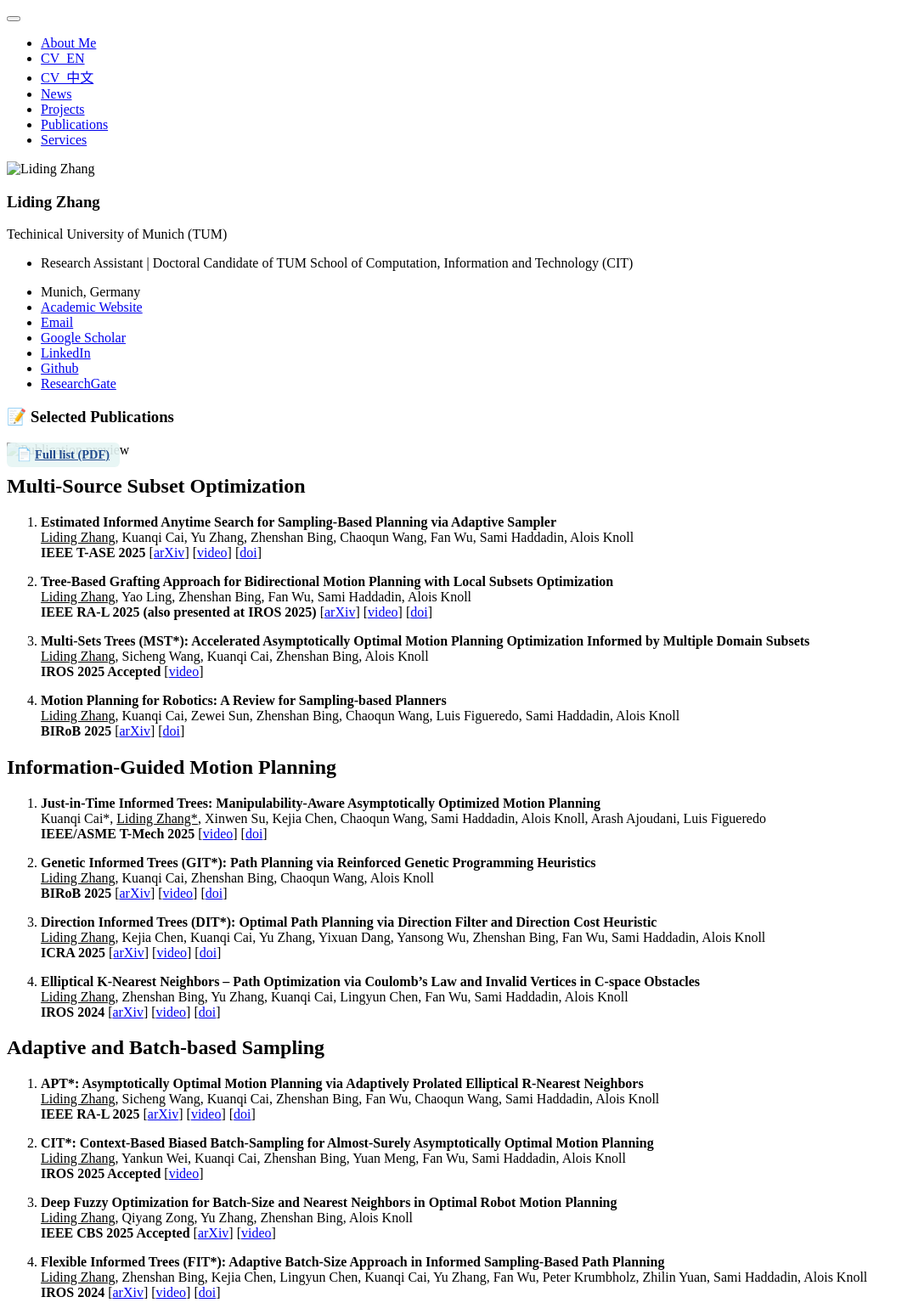
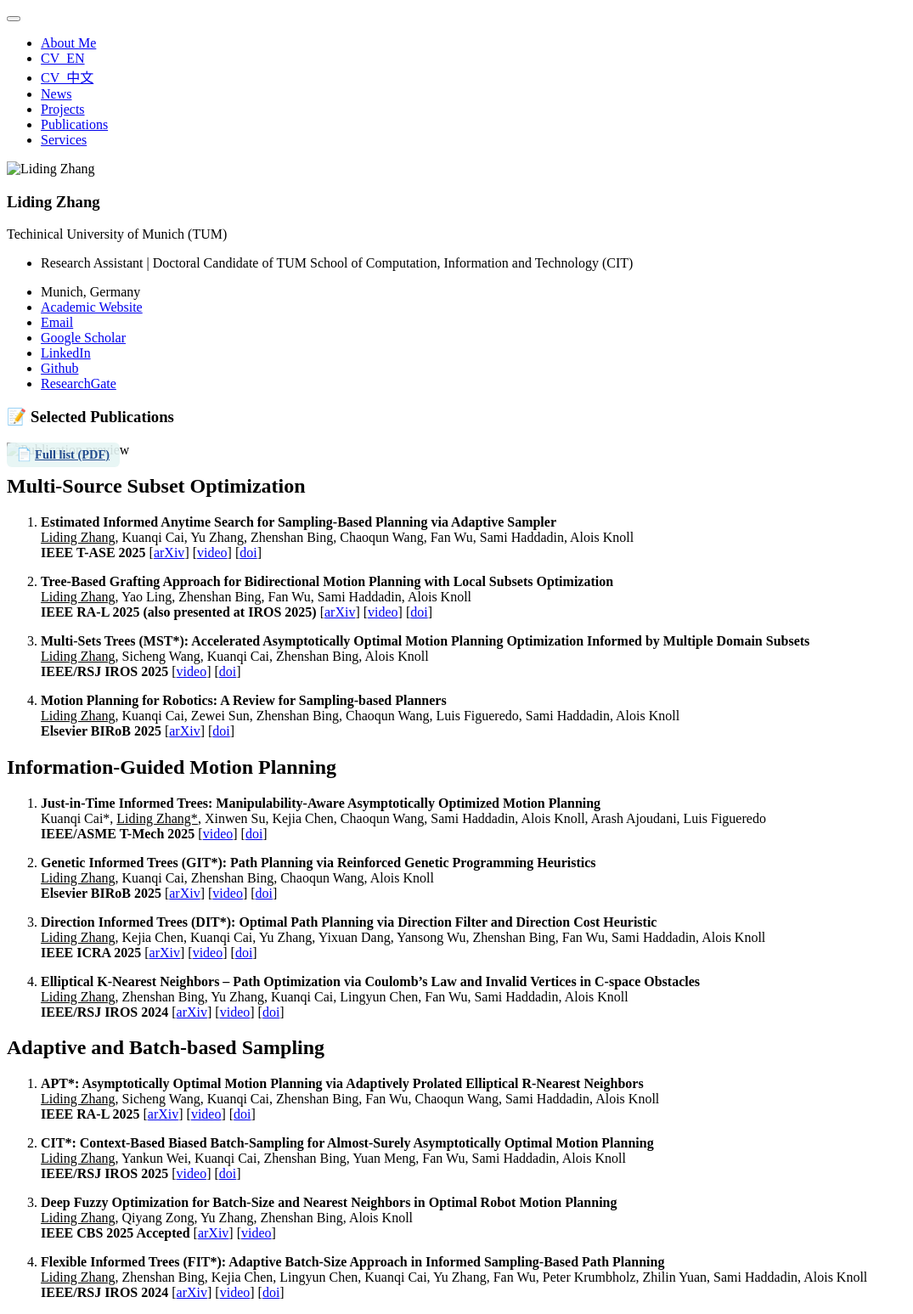
Before and after one commit to Liding-Zhang/liding-zhang.github.io, a Jekyll site: the page built from _pages/includes/publication.md, in a window 1280 px wide. Shown: the whole page at 85% size, without its empty margins (0-1075 px from the left). Built offline with Jekyll 4.4.1, drawn with Linux system fonts in a browser that asks for light colours; our own code applies the rules of GitHub Pages for plain Markdown files.

```diff
--- a/_pages/includes/publication.md
+++ b/_pages/includes/publication.md
@@ -46,13 +46,14 @@
 
 3. **Multi-Sets Trees (MST*): Accelerated Asymptotically Optimal Motion Planning Optimization Informed by Multiple Domain Subsets**
 <br /><u>Liding Zhang</u>, Sicheng Wang, Kuanqi Cai, Zhenshan Bing, Alois Knoll
-<br /> **IROS 2025 Accepted**
+<br /> **IEEE/RSJ IROS 2025**
 [[video](https://youtu.be/obftvS0a41M)]
+[[doi](https://doi.org/10.1109/IROS60139.2025.11246371)]
 
 
 4. **Motion Planning for Robotics: A Review for Sampling-based Planners**
 <br /><u>Liding Zhang</u>, Kuanqi Cai, Zewei Sun, Zhenshan Bing, Chaoqun Wang, Luis Figueredo, Sami Haddadin, Alois Knoll
-<br /> **BIRoB 2025**
+<br /> **Elsevier BIRoB 2025**
 [[arXiv](https://arxiv.org/pdf/2410.19414)]
 [[doi](https://doi.org/10.1016/j.birob.2024.100207)]
 
@@ -69,21 +70,21 @@
 
 2. **Genetic Informed Trees (GIT*): Path Planning via Reinforced Genetic Programming Heuristics**
 <br /><u>Liding Zhang</u>, Kuanqi Cai, Zhenshan Bing, Chaoqun Wang, Alois Knoll
-<br /> **BIRoB 2025**
+<br /> **Elsevier BIRoB 2025**
 [[arXiv](https://arxiv.org/pdf/2508.20871)]
 [[video](https://youtu.be/URjXbc_BiYg)]
 [[doi](https://doi.org/10.1016/j.birob.2025.100237)]
 
 3. **Direction Informed Trees (DIT*): Optimal Path Planning via Direction Filter and Direction Cost Heuristic**
 <br /><u>Liding Zhang</u>, Kejia Chen, Kuanqi Cai, Yu Zhang, Yixuan Dang, Yansong Wu, Zhenshan Bing, Fan Wu, Sami Haddadin, Alois Knoll
-<br /> **ICRA 2025**
+<br /> **IEEE ICRA 2025**
 [[arXiv](https://arxiv.org/pdf/2508.19168)]
 [[video](https://youtu.be/2SX6QT2NOek)]
 [[doi](https://doi.org/10.1109/ICRA55743.2025.11127725)]
 
 4. **Elliptical K-Nearest Neighbors -- Path Optimization via Coulomb's Law and Invalid Vertices in C-space Obstacles**
 <br /><u>Liding Zhang</u>, Zhenshan Bing, Yu Zhang, Kuanqi Cai, Lingyun Chen, Fan Wu, Sami Haddadin, Alois Knoll
-<br /> **IROS 2024**
+<br /> **IEEE/RSJ IROS 2024**
 [[arXiv](https://arxiv.org/pdf/2508.19771)]
 [[video](https://youtu.be/s7CHNLbVo6k)]
 [[doi](https://doi.org/10.1109/IROS58592.2024.10802280)]
@@ -101,8 +102,9 @@
 
 2. **CIT*: Context-Based Biased Batch-Sampling for Almost-Surely Asymptotically Optimal Motion Planning**
 <br /><u>Liding Zhang</u>, Yankun Wei, Kuanqi Cai, Zhenshan Bing, Yuan Meng, Fan Wu, Sami Haddadin, Alois Knoll
-<br /> **IROS 2025 Accepted**
+<br /> **IEEE/RSJ IROS 2025**
 [[video](https://youtu.be/SG2cy9WmjD0)]
+[[doi](https://doi.org/10.1109/IROS60139.2025.11246858)]
 
 
 31. **Deep Fuzzy Optimization for Batch-Size and Nearest Neighbors in Optimal Robot Motion Planning**
@@ -113,7 +115,7 @@
 
 4. **Flexible Informed Trees (FIT*): Adaptive Batch-Size Approach in Informed Sampling-Based Path Planning**
 <br /><u>Liding Zhang</u>, Zhenshan Bing, Kejia Chen, Lingyun Chen, Kuanqi Cai, Yu Zhang, Fan Wu, Peter Krumbholz, Zhilin Yuan, Sami Haddadin, Alois Knoll
-<br /> **IROS 2024**
+<br /> **IEEE/RSJ IROS 2024**
 [[arXiv](https://arxiv.org/pdf/2310.12828)]
 [[video](https://youtu.be/N9HdU56v1nU)]
 [[doi](https://doi.org/10.1109/IROS58592.2024.10802466)]
```
Also changed, not shown: _pages/includes/news.md (+3 -1 lines), 3 other files.
